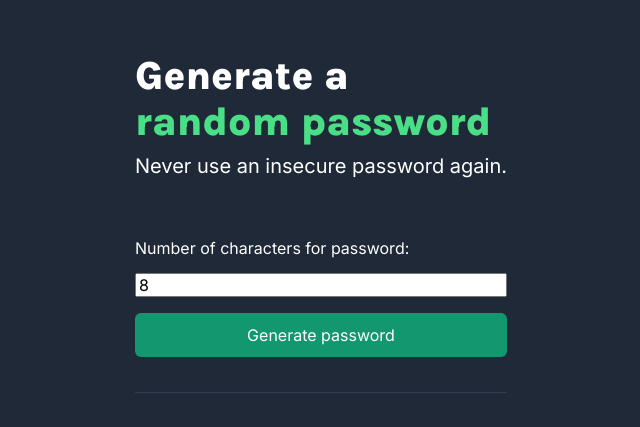
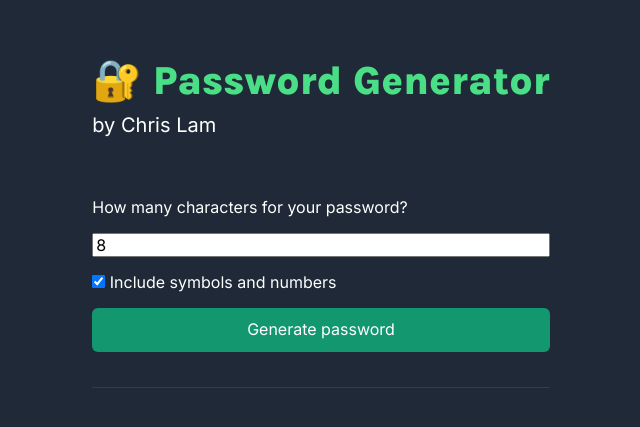
Before and after one commit to whoischrislam/password-generator, a plain HTML site: page index.html in a window 1280 px wide. Shown: the part 177-604 px from the top of the page, without its empty margins (319-959 px from the left). Drawn offline with nearby package versions, Linux system fonts and the light colour scheme.

Commit message:
Changed content + added some functionality in JS

```diff
--- a/index.html
+++ b/index.html
@@ -8,13 +8,17 @@
     </head>
     <body>
         <div id="hero-text">
-            <h1>Generate a<br/><em class="highlight">random password</em></h1>
-            <p>Never use an insecure password again.</p>
+            <h1><em class="highlight">🔐 Password Generator</em></h1>
+            <p>by Chris Lam</p>
         </div>
         <div id="password-section">
             <div id="generateInput">
-                <label for="passwordLength">Number of characters for password:</label>
+                <label for="passwordLength">How many characters for your password?</label>
                 <input type="number" id="passwordLength" placeholder="15" min="8" step="1" value="8">
+                <div id="symbolsNumbersForm">
+                    <input type="checkbox" id="toggleSymbolsNumbers" checked>
+                    <label for="toggleSymbolsNumbers">Include symbols and numbers</label>
+                </div>
                 <button id="generatePassword">Generate password</button>
             </div>
 
--- a/index.js
+++ b/index.js
@@ -1,5 +1,5 @@
 // Characters to use for password generation
-const characters = ["A","B","C","D","E","F","G","H","I","J","K","L","M","N","O","P","Q","R","S","T","U","V","W","X","Y","Z","a","b","c","d","e","f","g","h","i","j","k","l","m","n","o","p","q","r","s","t","u","v","w","x","y","z", "0", "1", "2", "3", "4", "5", "6", "7", "8", "9","~","`","!","@","#","$","%","^","&","*","(",")","_","-","+","=","{","[","}","]",",","|",":",";","<",">",".","?",
+let characters = ["A","B","C","D","E","F","G","H","I","J","K","L","M","N","O","P","Q","R","S","T","U","V","W","X","Y","Z","a","b","c","d","e","f","g","h","i","j","k","l","m","n","o","p","q","r","s","t","u","v","w","x","y","z", "0", "1", "2", "3", "4", "5", "6", "7", "8", "9","~","`","!","@","#","$","%","^","&","*","(",")","_","-","+","=","{","[","}","]",",","|",":",";","<",">",".","?",
 "/"];
 
 // Reference for UI to insert passwords
@@ -8,6 +8,7 @@ const generateBtn = document.getElementById("generatePassword");
 const passwordLength = document.getElementById("passwordLength");
 const displayPasswordLength = document.getElementById("numPasswordChars");
 const passwordArea = document.getElementById("passwords");
+const includeSymbolsNumbers = document.getElementById("toggleSymbolsNumbers");
 // Array to store passwords
 let passwords = [];
 
@@ -31,6 +32,13 @@ passwordArea.addEventListener("click", function() {
 function generatePassword () {
     passwordArea.style.display = "block";
     displayPasswordLength.textContent = passwordLength.value;
+    // Check if the user wants to include symbols and numbers
+    if (!includeSymbolsNumbers.checked) {
+        characters = characters.filter (char => char.match(/[a-zA-Z]/));
+    } else if(includeSymbolsNumbers.checked && characters.length < 55) {
+        characters = ["A","B","C","D","E","F","G","H","I","J","K","L","M","N","O","P","Q","R","S","T","U","V","W","X","Y","Z","a","b","c","d","e","f","g","h","i","j","k","l","m","n","o","p","q","r","s","t","u","v","w","x","y","z", "0", "1", "2", "3", "4", "5", "6", "7", "8", "9","~","`","!","@","#","$","%","^","&","*","(",")","_","-","+","=","{","[","}","]",",","|",":",";","<",">",".","?","/"];
+    }
+
     //Resetting if there is an existing set of passwords
     if (!Array.isArray(passwords) || passwords.length) {
         passwords = [];
@@ -44,6 +52,4 @@ function generatePassword () {
     // Push the password into the password array
     passwords.push(passwordGen);
     password.textContent = passwords[0];
-    //Checking passwords stored in the array
-    console.log(passwords);
 }
```
